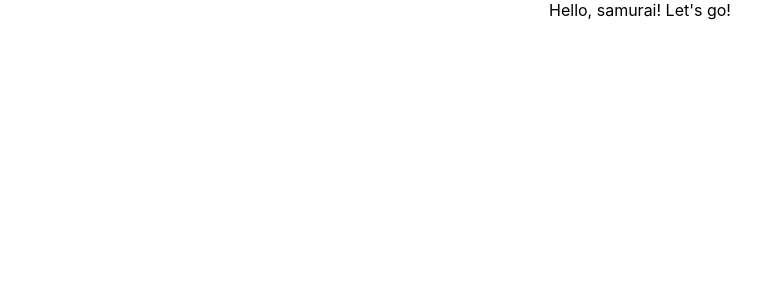
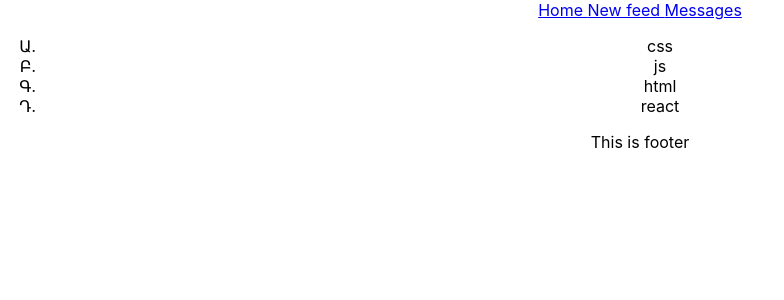
Before and after one commit to Vlad06091992/SocialNetwork, a React (Create React App) app: page / in a window 1280 px wide. Shown: the top 300 px of the page, without its empty margins (0-784 px from the left). Built offline with nearby package versions, Linux system fonts and the light colour scheme.

Commit message:
Lesson 10

```diff
--- a/src/App.css
+++ b/src/App.css
@@ -1,8 +1,12 @@
-.App {
+ul li {
+                                list-style: armenian;
+}
+
+.App{
   text-align: center;
 }
 
-.App-logo {
+/*.App-logo {
   height: 40vmin;
   pointer-events: none;
 }
@@ -35,4 +39,4 @@
   to {
     transform: rotate(360deg);
   }
-}
+}*/
--- a/src/App.tsx
+++ b/src/App.tsx
@@ -1,12 +1,15 @@
 import React from 'react';
 import './App.css';
+import {Header} from "./components/Header";
+import {Technologies} from "./components/Technologies";
+import {Footer} from "./components/Footer";
 
-function App() {
+export const App = ()=>{
   return (
     <div className="App">
-     Hello, samurai! Let's go!
+        <Header argument={1}/>
+     <Technologies argument={1}/>
+        <Footer arguments={1}/>
     </div>
   );
 }
-
-export default App;
--- /dev/null
+++ b/src/components/Footer.tsx
@@ -0,0 +1,9 @@
+type FooterPropsType = {
+    arguments:any
+}
+
+export const Footer:React.FC<FooterPropsType> = (props) => {
+    return(
+        <div>This is footer</div>
+    )
+}
--- /dev/null
+++ b/src/components/Header.tsx
@@ -0,0 +1,15 @@
+import React from "react";
+
+type HeaderPropsType = {
+    argument:any
+}
+
+export const Header:React.FC<HeaderPropsType> =(props)=>{
+    return (
+        <div>
+            <a href="#">Home </a>
+            <a href="#">New feed </a>
+            <a href="#">Messages </a>
+        </div>
+    )
+}
--- /dev/null
+++ b/src/components/Technologies.tsx
@@ -0,0 +1,17 @@
+import React from "react";
+
+
+export const Technologies:React.FC<TechnologiesPropsType> =(props)=>{
+    return (
+        <ul>
+            <li>css</li>
+            <li>js</li>
+            <li>html</li>
+            <li>react</li>
+        </ul>
+    )
+}
+
+type TechnologiesPropsType = {
+    argument:any
+}
--- a/src/index.tsx
+++ b/src/index.tsx
@@ -1,7 +1,7 @@
 import React from 'react';
 import ReactDOM from 'react-dom';
 import './index.css';
-import App from './App';
+import {App} from './App';
 
 ReactDOM.render(
     <App />,
```
